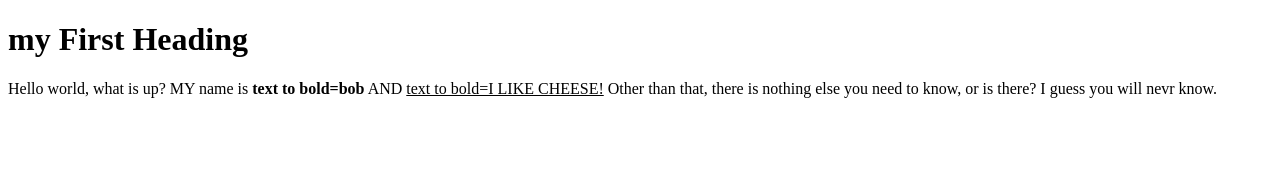
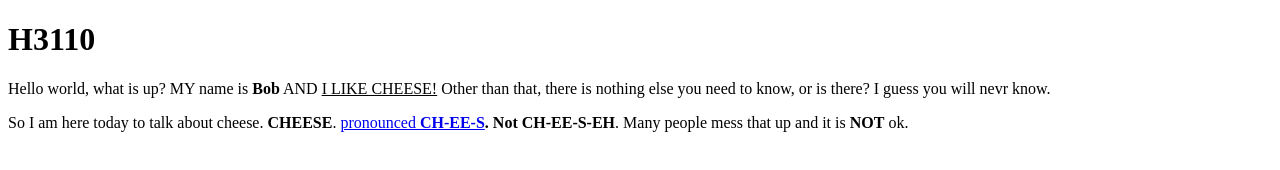
Before and after one commit to fh4178/exploring--CS-, a plain HTML site: page index.html in a window 1280 px wide. Drawn offline with Linux system fonts and the light colour scheme.

Commit message:
Update index.html

```diff
--- a/index.html
+++ b/index.html
@@ -1,7 +1,8 @@
 <!DOCTYPE html>
 <html>
  <body>
- <h1>my First Heading</h1>
-  <p>Hello world, what is up? MY name is <b>text to bold=bob</b> AND <u>text to bold=I LIKE CHEESE!</u> Other than that, there is nothing else you need to know, or is there? I guess you will nevr know. </p>
- <body>
+ <h1>H3110</h1>
+  <p>Hello world, what is up? MY name is <b>Bob</b> AND <u>I LIKE CHEESE!</u> Other than that, there is nothing else you need to know, or is there? I guess you will nevr know. </p>
+  <p> So I am here today to talk about cheese. <b>CHEESE</b>. <a href="https://dictionary.cambridge.org/us/pronunciation/english/cheese">pronounced <b>CH-EE-S</a>. Not CH-EE-S-EH</b>. Many people mess that up and it is <b>NOT</b> ok.
+ </body>
 <html>
```
